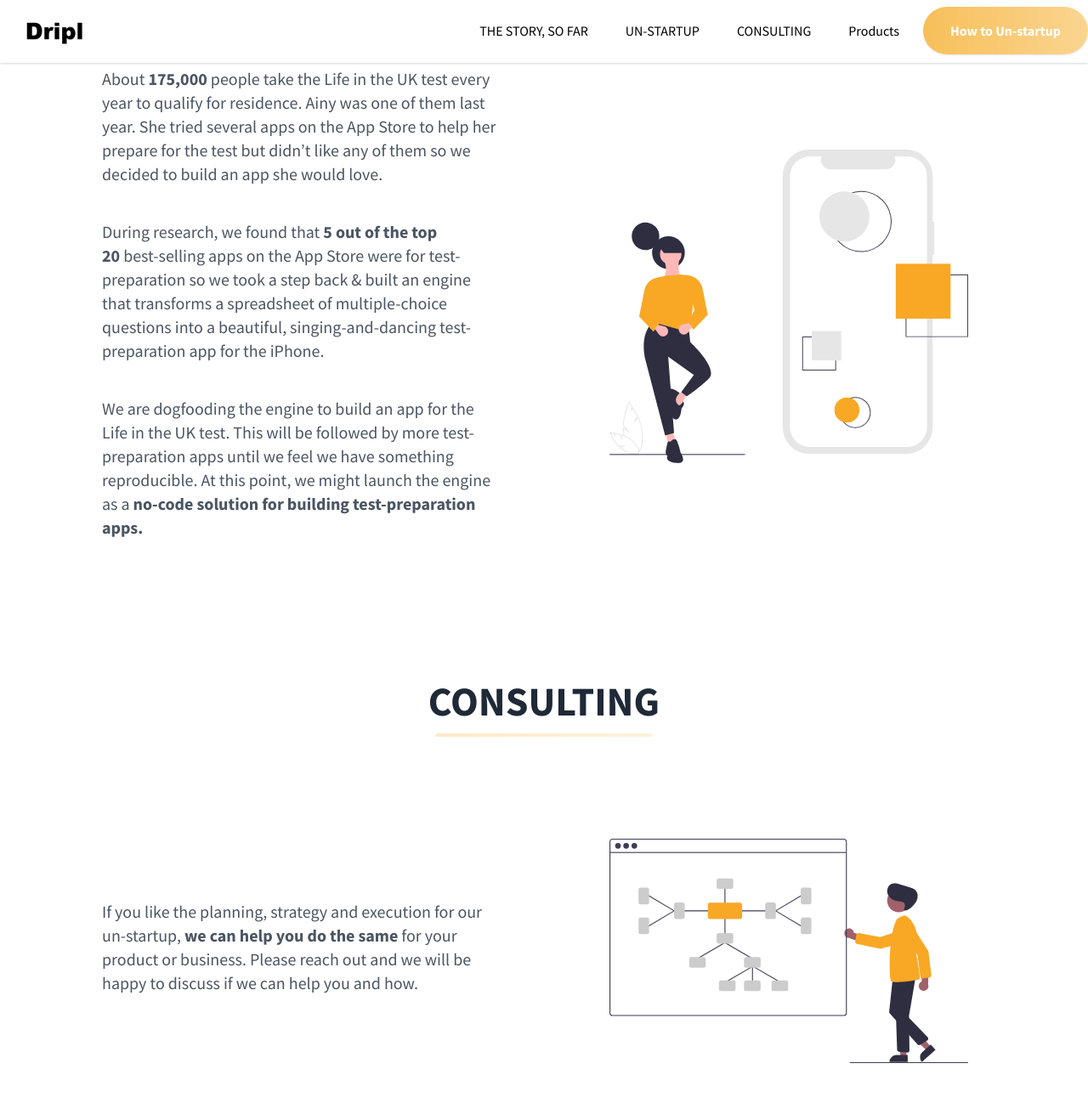
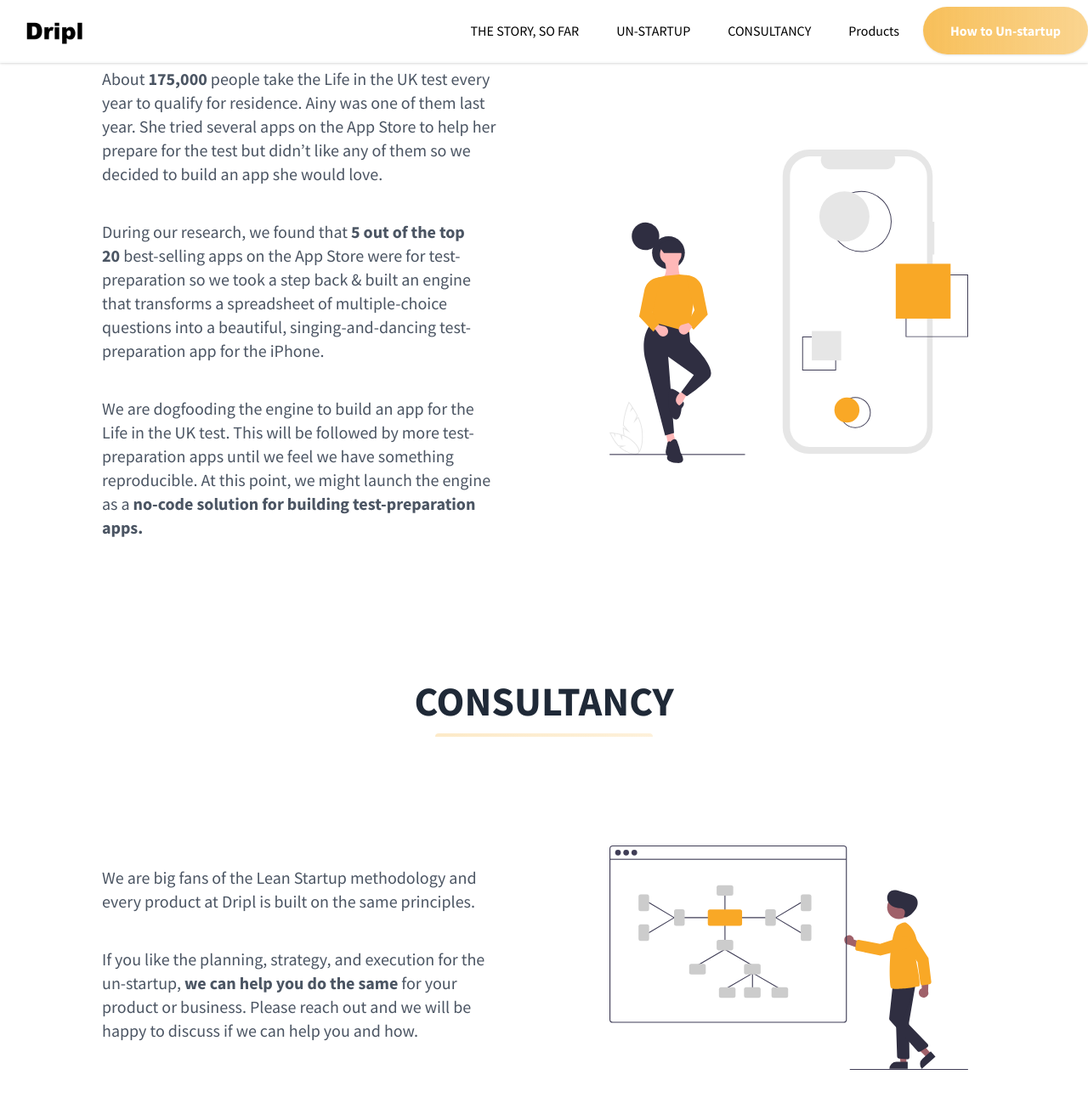
Before and after one commit to mcornford/land, a Jekyll site: the page built from index.md, in a window 1280 px wide and 1400 px high, scrolled down 1792 px. Shown: the top 1298 px of the window at 85% size. Built offline with Jekyll 4.4.1, drawn with Linux system fonts in a browser that asks for light colours.

Commit message:
Update Pages “home”

```diff
--- a/index.md
+++ b/index.md
@@ -30,16 +30,19 @@ texts:
       like any of them so we decided to build an app she would love.
 
 
-      During research, we found that **5 out of the top 20** best-selling apps on the App Store were for test-preparation so we took a step back & built an engine that transforms a spreadsheet of multiple-choice questions into a beautiful, singing-and-dancing test-preparation app for the iPhone.
+      During our research, we found that **5 out of the top 20** best-selling apps on the App Store were for test-preparation so we took a step back & built an engine that transforms a spreadsheet of multiple-choice questions into a beautiful, singing-and-dancing test-preparation app for the iPhone.
 
 
       We are dogfooding the engine to build an app for the Life in the UK test. This will be followed by more test-preparation apps until we feel we have something reproducible. At this point, we might launch the engine as a **no-code solution for building test-preparation apps.**
     image: assets/uploads/undraw_creative_draft_vb5x-2.svg
-  - title: CONSULTING
-    description: If you like the planning, strategy and execution for our
-      un-startup, **we can help you do the same** for your product or
-      business. [Please reach out ](mailto:hello@dripl.co.uk)and we will be
-      happy to discuss if we can help you and how.
+  - title: CONSULTANCY
+    description: >-
+      We are big fans of the [Lean Startup
+      methodology](http://theleanstartup.com/principles) and every product at
+      Dripl is built on the same principles.
+
+
+      If you like the planning, strategy, and execution for the un-startup, **we can help you do the same** for your product or business. [Please reach out  ](mailto:hello@dripl.co.uk) and we will be happy to discuss if we can help you and how.
     image: assets/uploads/undraw_mind_map_re_nlb6.svg
 products:
   - title: Motorcycle Theory Untangled
```
